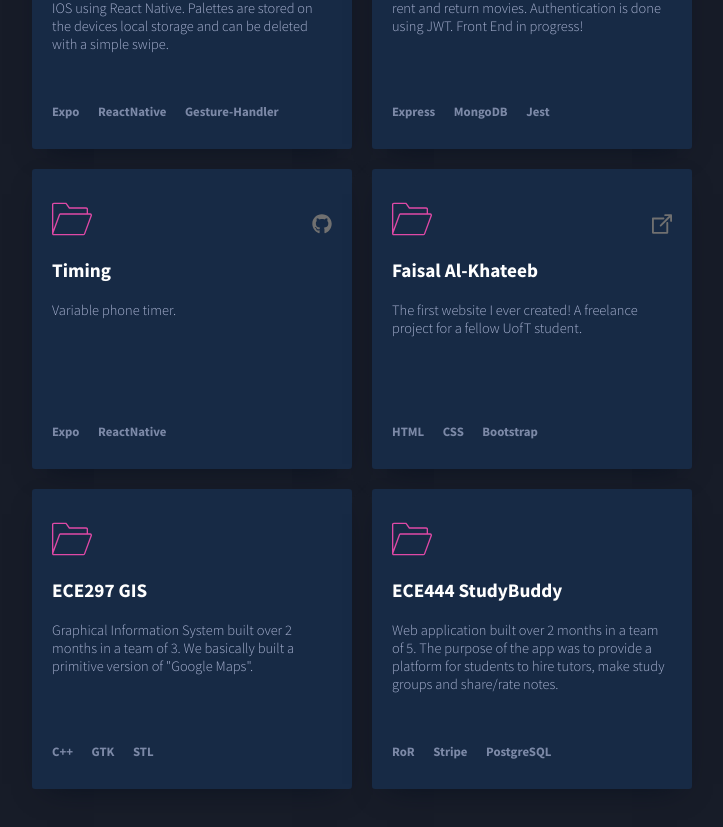
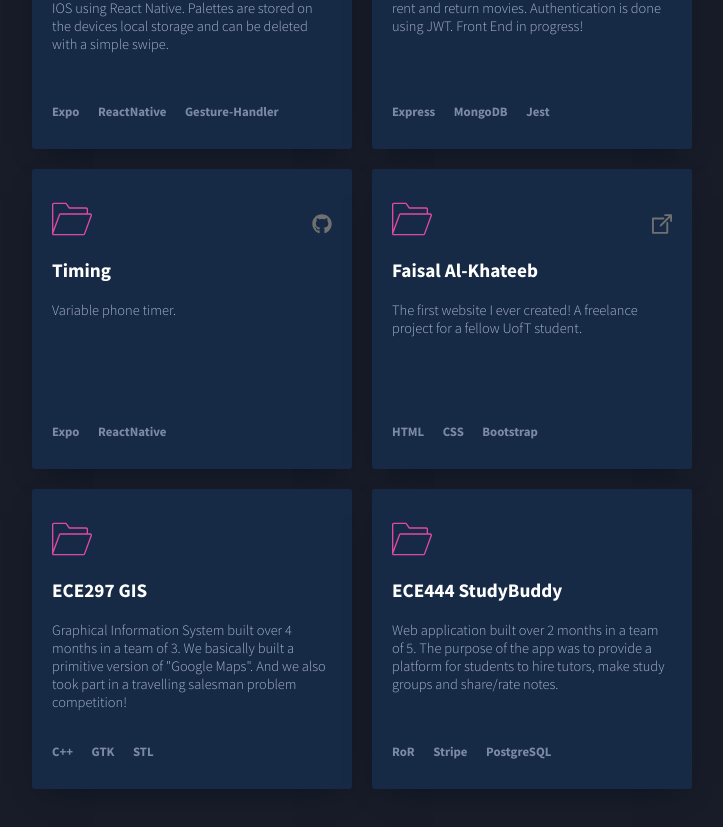
Before and after one commit to alireza-chassebi/portfolio-v1, a React (Create React App) app: page /projects in a window 1280 px wide. Shown: the part 1386-2213 px from the top of the page, without its empty margins (328-1051 px from the left). Built offline with nearby package versions, Linux system fonts and the light colour scheme.

Commit message:
data changes

```diff
--- a/src/screens/Projects/data.js
+++ b/src/screens/Projects/data.js
@@ -2,7 +2,7 @@ const schoolProjects = [
   {
     title: 'ECE297 GIS',
     description:
-      'Graphical Information System built over 2 months in a team of 3. We basically built a primitive version of "Google Maps".',
+      'Graphical Information System built over 4 months in a team of 3. We basically built a primitive version of "Google Maps". And we also took part in a travelling salesman problem competition!',
     technologies: ['C++', 'GTK', 'STL', 'Boost', 'EZGL', 'OSM'],
   },
   {
```
